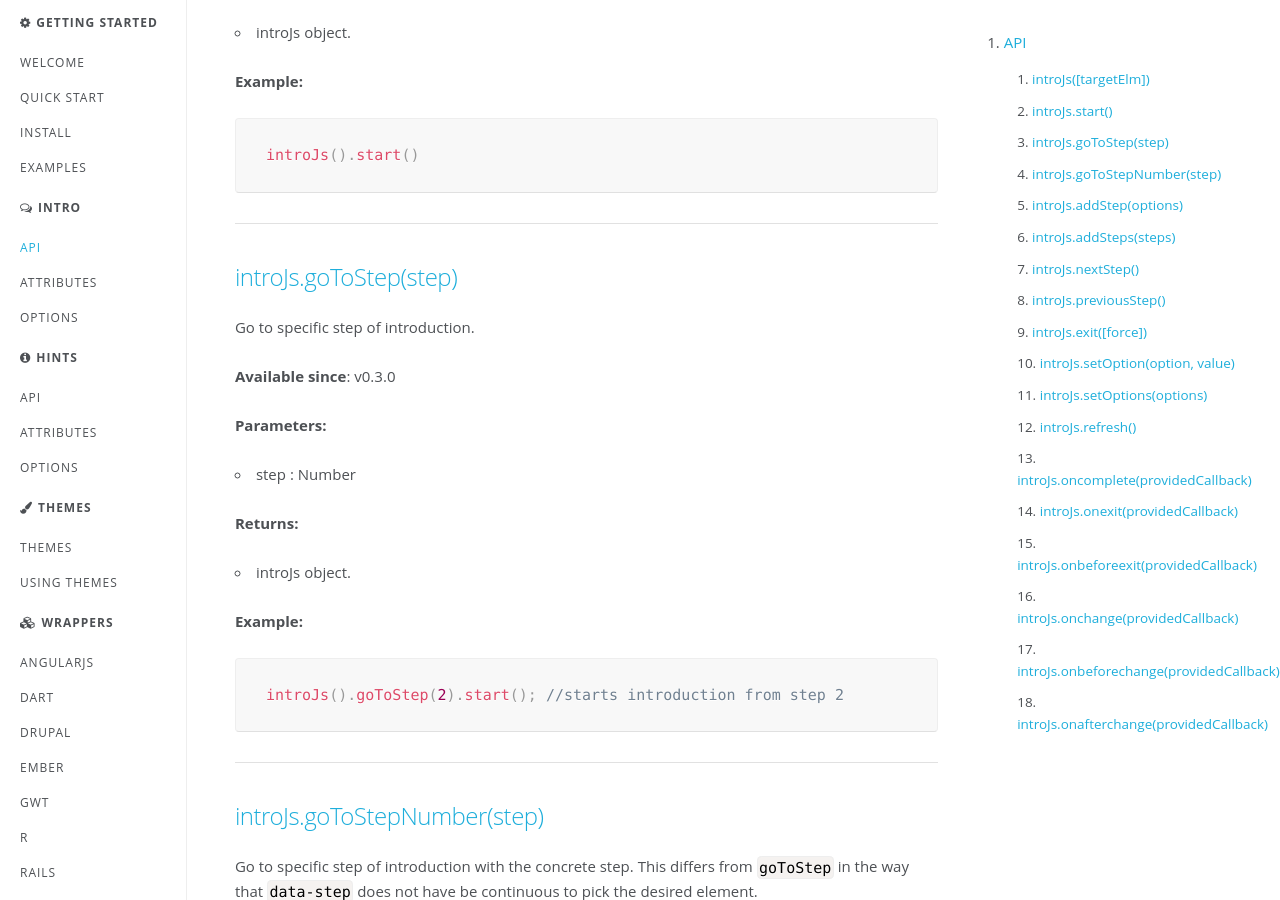
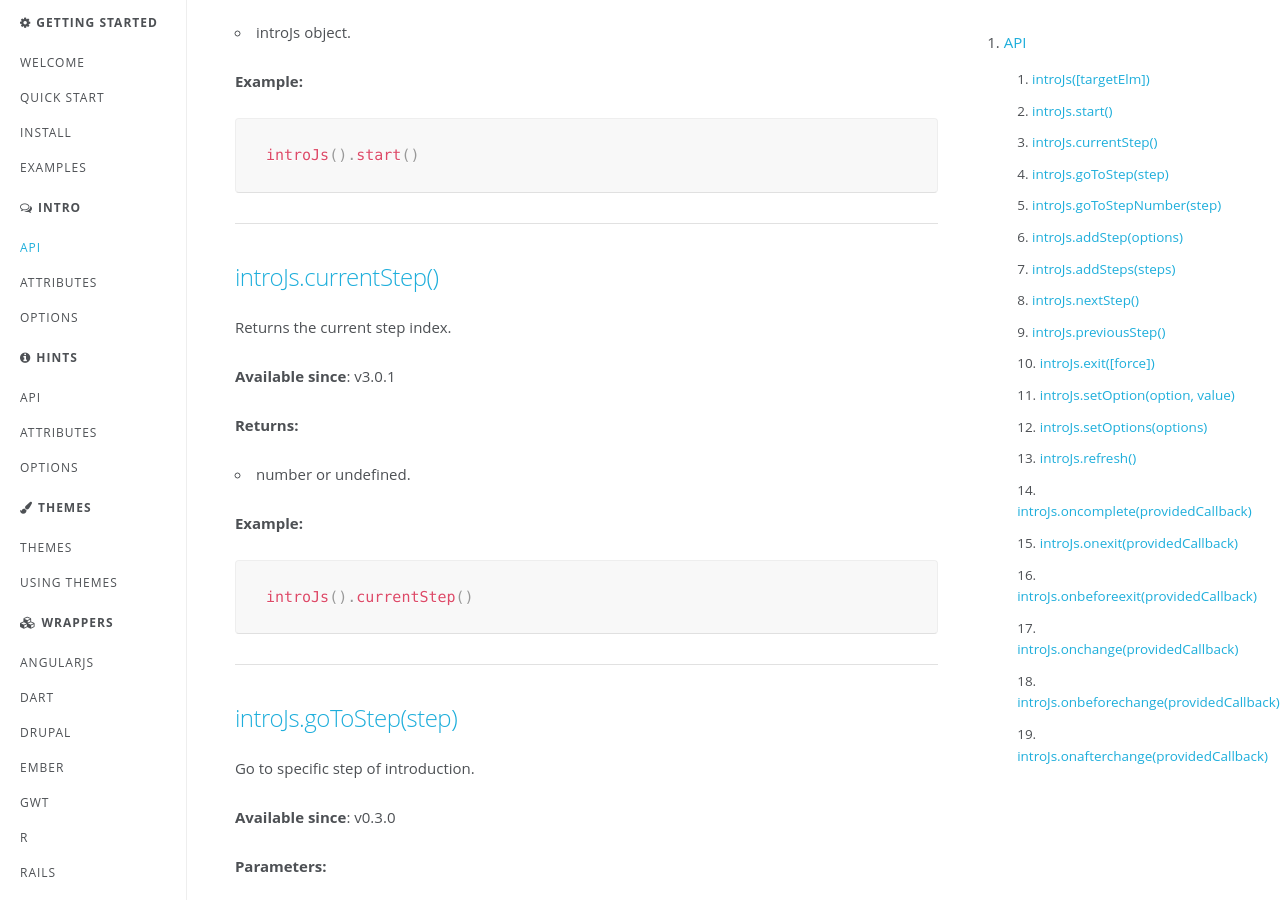
Before and after one commit to usablica/intro.js, a Jekyll site: the page built from docs/docs/intro/api.md, in a window 1280 px wide and 900 px high, scrolled down 952 px. Built offline with Jekyll 4.4.1, drawn with Linux system fonts in a browser that asks for light colours; nearby versions of some CDN libraries.

Commit message:
Add currentStep() to docs

`````diff
--- a/docs/docs/intro/api.md
+++ b/docs/docs/intro/api.md
@@ -42,6 +42,22 @@ Start the introduction for defined element(s).
 
 ```javascript
 introJs().start()
+````
+-----
+##### introJs.currentStep()
+
+Returns the current step index.
+
+**Available since**: v3.0.1
+
+**Returns:**
+
+ - number or undefined.
+
+**Example:**
+
+```javascript
+introJs().currentStep()
 ````
 -----
 
`````
